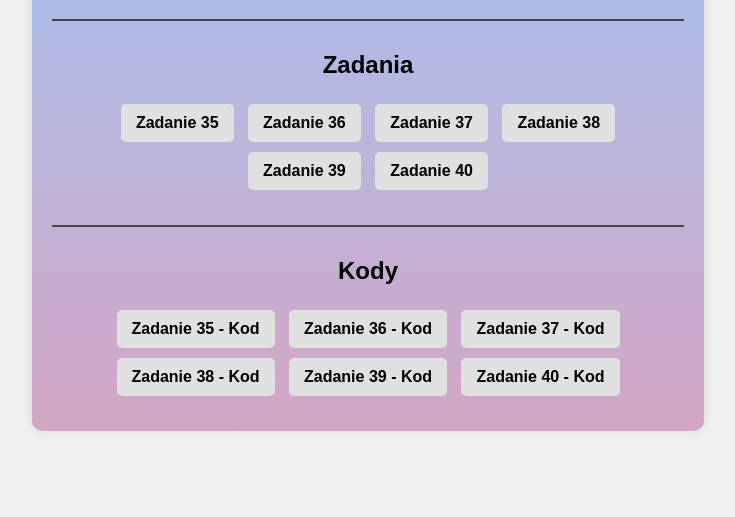
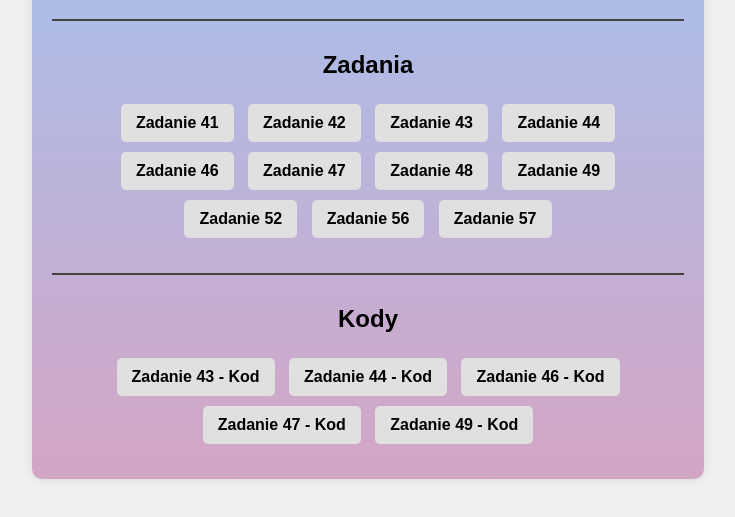
Before and after one commit to Nikos801/Spitsyn_Rozdzia-2, a plain HTML site: page index.html in a window 1280 px wide. Shown: the part 89-606 px from the top of the page, without its empty margins (272-1007 px from the left). Drawn offline with Linux system fonts and the light colour scheme.

Commit message:
Update index.html

```diff
--- a/index.html
+++ b/index.html
@@ -46,22 +46,28 @@
 
         <div class="section">
             <h2>Zadania</h2>
-            <a href="zad35.html" class="button">Zadanie 35</a>
-            <a href="zad36.html" class="button">Zadanie 36</a>
-            <a href="zad37.html" class="button">Zadanie 37</a>
-            <a href="zad38.html" class="button">Zadanie 38</a>
-            <a href="zad39.html" class="button">Zadanie 39</a>
-            <a href="zad40.html" class="button">Zadanie 40</a>
+            <a href="zad41.html" class="button">Zadanie 41</a>
+            <a href="zad42.html" class="button">Zadanie 42</a>
+            <a href="zad43.html" class="button">Zadanie 43</a>
+            <a href="zad44.html" class="button">Zadanie 44</a>
+            <a href="zad46.html" class="button">Zadanie 46</a>
+            <a href="zad47.html" class="button">Zadanie 47</a>
+            <a href="zad48.html" class="button">Zadanie 48</a>
+            <a href="zad49.html" class="button">Zadanie 49</a>
+            <a href="zad52.html" class="button">Zadanie 52</a>
+            <a href="zad56.html" class="button">Zadanie 56</a>
+            <a href="zad57.html" class="button">Zadanie 57</a>
+
         </div>
 
         <div class="section">
             <h2>Kody</h2>
-            <a href="zad35_kod.html" class="button">Zadanie 35 - Kod</a>
-            <a href="zad36_kod.html" class="button">Zadanie 36 - Kod</a>
-            <a href="zad37_kod.html" class="button">Zadanie 37 - Kod</a>
-            <a href="zad38_kod.html" class="button">Zadanie 38 - Kod</a>
-            <a href="zad39_kod.html" class="button">Zadanie 39 - Kod</a>
-            <a href="zad40_kod.html" class="button">Zadanie 40 - Kod</a>
+            <a href="zad43_kod.html" class="button">Zadanie 43 - Kod</a>
+            <a href="zad44_kod.html" class="button">Zadanie 44 - Kod</a>
+            <a href="zad46_kod.html" class="button">Zadanie 46 - Kod</a>
+            <a href="zad47_kod.html" class="button">Zadanie 47 - Kod</a>
+            <a href="zad49_kod.html" class="button">Zadanie 49 - Kod</a>
+
         </div>
     </div>
 </body>
```
